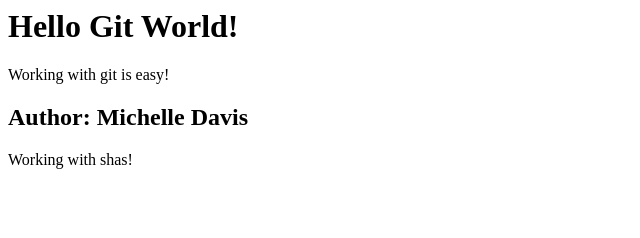
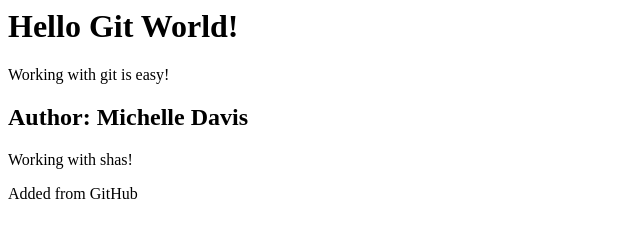
Before and after one commit to JGMichelle/test, a plain HTML site: page index.html in a window 1280 px wide. Shown: the whole page, without its empty margins (0-640 px from the left). Drawn offline with Linux system fonts and the light colour scheme.

Commit message:
Update index.html

```diff
--- a/index.html
+++ b/index.html
@@ -9,3 +9,4 @@
 <div>
   <p>Working with shas!</p>
 </div>
+<div>Added from GitHub</div>
```
